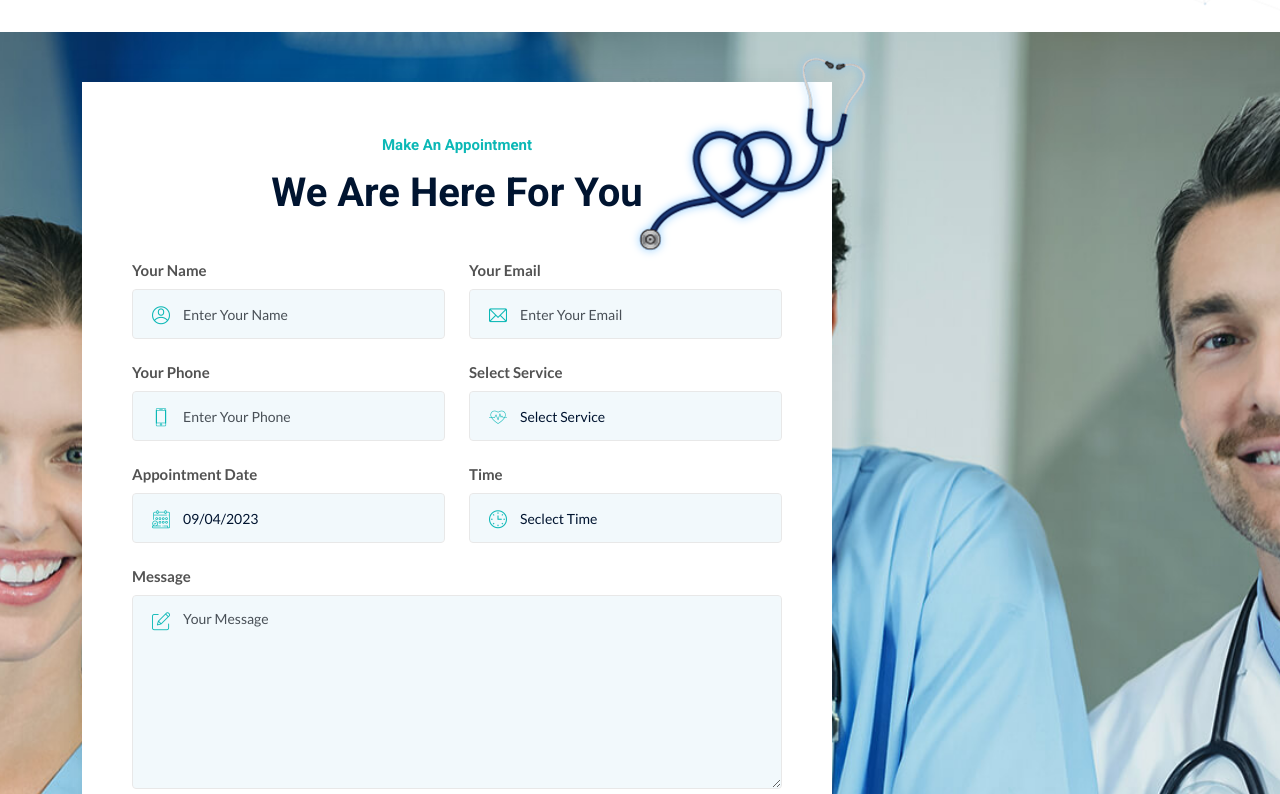
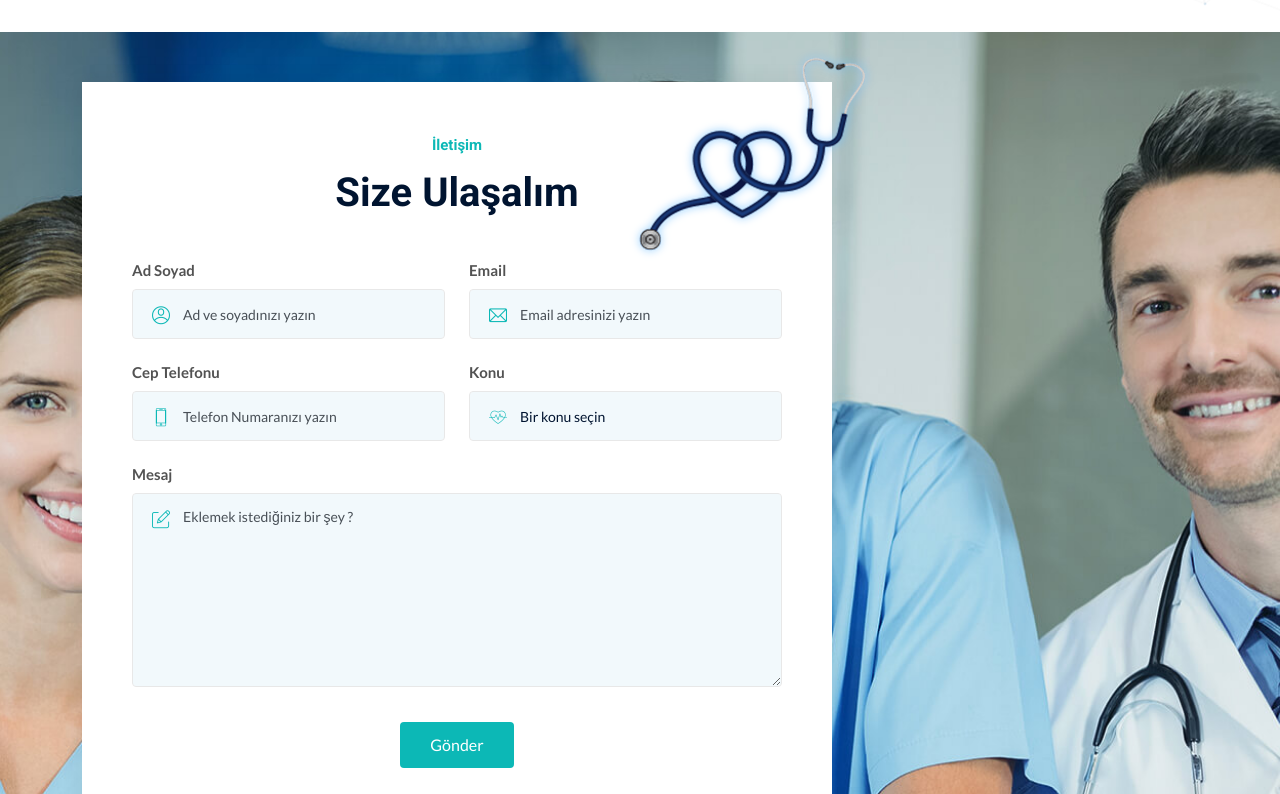
Before and after one commit to enesarsln/aeegitim, a Next.js app: page / in a window 1280 px wide. Shown: the part 3506-4300 px from the top of the page. Built offline with nearby package versions, Linux system fonts and the light colour scheme.

Commit message:
Form | 04/09/2023

```diff
--- a/components/HomeOne/AppointmentForm.js
+++ b/components/HomeOne/AppointmentForm.js
@@ -8,100 +8,68 @@ const AppointmentForm = () => {
       <div className="appointment-area jarallax ptb-50">
         <div className="container">
           <div className="appointment-here-form">
-            <span className="top-title">Make An Appointment</span>
-            <h2>We Are Here For You</h2>
+            <span className="top-title">İletişim</span>
+            <h2>Size Ulaşalım</h2>
 
             <form>
               <div className="row">
                 <div className="col-lg-6 col-sm-6">
-                  <label>Your Name</label>
+                  <label>Ad Soyad</label>
                   <div className="form-group">
                     <input
                       type="text"
                       className="form-control"
                       id="Name"
-                      placeholder="Enter Your Name"
+                      placeholder="Ad ve soyadınızı yazın"
                     />
                     <i className="flaticon-account"></i>
                   </div>
                 </div>
 
                 <div className="col-lg-6 col-sm-6">
-                  <label>Your Email</label>
+                  <label>Email</label>
                   <div className="form-group">
                     <input
                       type="text"
                       className="form-control"
                       id="Email"
-                      placeholder="Enter Your Email"
+                      placeholder="Email adresinizi yazın"
                     />
                     <i className="flaticon-email"></i>
                   </div>
                 </div>
 
                 <div className="col-lg-6 col-sm-6">
-                  <label>Your Phone</label>
+                  <label>Cep Telefonu</label>
                   <div className="form-group">
                     <input
                       type="text"
                       className="form-control"
                       id="Phone"
-                      placeholder="Enter Your Phone"
+                      placeholder="Telefon Numaranızı yazın"
                     />
                     <i className="flaticon-smartphone"></i>
                   </div>
                 </div>
 
                 <div className="col-lg-6 col-sm-6">
-                  <label>Select Service</label>
+                  <label>Konu</label>
                   <div className="form-group">
                     <select className="form-control">
-                      <option value="0">Select Service</option>
-                      <option value="1">Surgery & Radiology</option>
-                      <option value="2">Children Care</option>
-                      <option value="3">Orthopedics</option>
-                      <option value="4">Nuclear Magnetic</option>
-                      <option value="5">Eye Treatment</option>
-                      <option value="6">X-Ray</option>
+                      <option value="0">Bir konu seçin</option>
+                      <option value="1">Porselen Laminate</option>
+                      <option value="2">İmplant Destekli Protezler</option>
+                      <option value="3">Temporodibular</option>
+                      <option value="4">Eğitim İmkanları</option>
+                      <option value="5">Diplomalar</option>
+                      <option value="6">Fiyatlar</option>
                     </select>
                     <i className="flaticon-heart"></i>
                   </div>
                 </div>
 
-                <div className="col-lg-6 col-sm-6">
-                  <label>Appointment Date</label>
-                  <div className="form-group">
-                    <div className="input-group date">
-                      <DatePicker
-                        selected={startDate}
-                        onChange={(date) => setStartDate(date)}
-                        className="form-control"
-                      />
-                    </div>
-                    <i className="flaticon-appointment"></i>
-                  </div>
-                </div>
-
-                <div className="col-lg-6 col-sm-6">
-                  <label>Time</label>
-                  <div className="form-group">
-                    <select className="form-control">
-                      <option value="0">Seclect Time</option>
-                      <option value="2">09.00 AM To 10.00 AM</option>
-                      <option value="3">10.00 AM To 11.00 AM</option>
-                      <option value="3">11.00 AM To 12.00 PM</option>
-                      <option value="4">12.00 PM To 01.00 PM</option>
-                      <option value="5">01.00 PM To 03.00 PM</option>
-                      <option value="6">04.00 PM To 06.00 PM</option>
-                      <option value="7">07.00 PM To 10.00 PM</option>
-                      <option value="8">10.00 PM To 11.00 PM</option>
-                    </select>
-                    <i className="flaticon-clock"></i>
-                  </div>
-                </div>
-
                 <div className="col-lg-12">
-                  <label>Message</label>
+                  <label>Mesaj</label>
                   <div className="form-group">
                     <textarea
                       name="message"
@@ -109,7 +77,7 @@ const AppointmentForm = () => {
                       id="Message"
                       cols="30"
                       rows="8"
-                      placeholder="Your Message"
+                      placeholder="Eklemek istediğiniz bir şey ?"
                     ></textarea>
                     <i className="flaticon-edit"></i>
                   </div>
@@ -117,7 +85,7 @@ const AppointmentForm = () => {
 
                 <div className="col-12">
                   <button type="submit" className="default-btn">
-                    Send Request
+                    Gönder
                   </button>
                 </div>
               </div>
```
